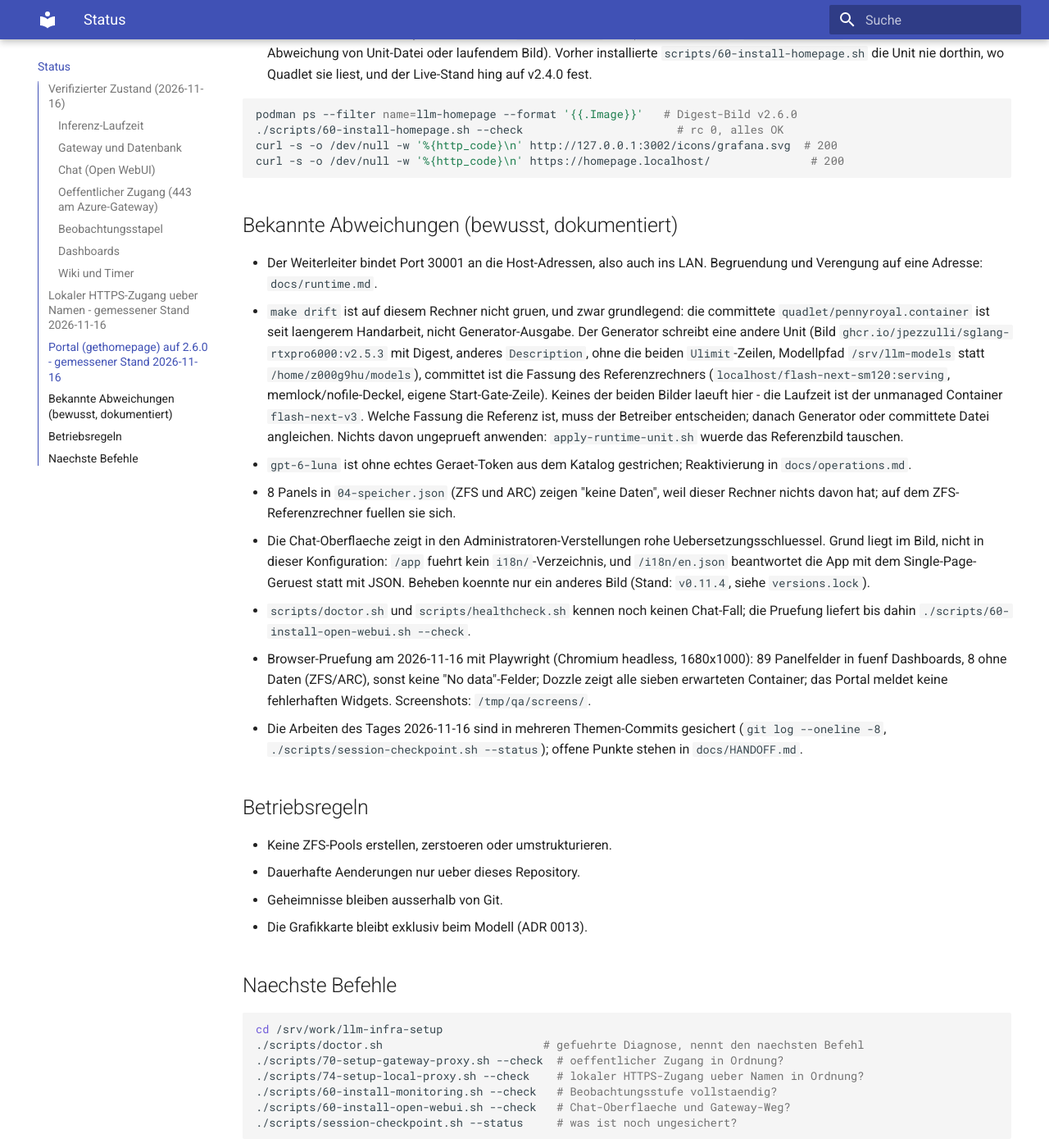
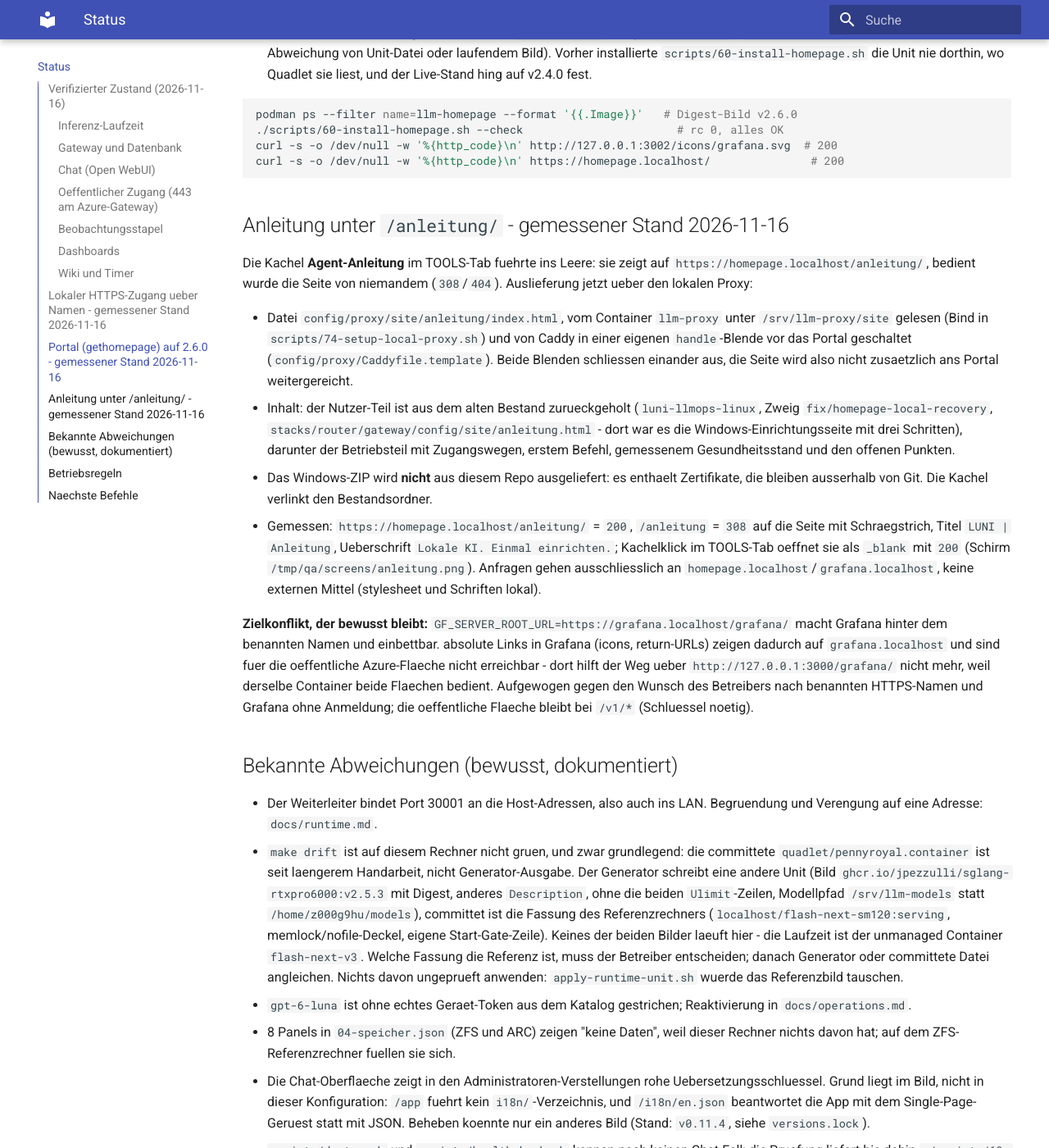
Before and after one commit to thomasdenk79-cyber/llm-infra-setup, an MkDocs documentation site: the page built from docs/status.md, in a window 1280 px wide and 1400 px high, scrolled down 3790 px. Shown: the whole window at 82% size. Built offline with MkDocs 1.6.1 and Material for MkDocs 9.7.7, drawn with Linux system fonts in a browser that asks for light colours.

Commit message:
proxy: Anleitung unter /anleitung/ und Pflichtpunkte fuer llm-proxy
Die TOOLS-Kachel zeigte auf eine Seite, die niemand bediente. Sie liegt jetzt
im Repo und wird von Caddy in einer eigenen Blende vor dem Portal bedient;
der Windows-Schnellstart ist aus dem alten Bestand zurueckgeholt. Dazu die
AGENTS-Pflichtpunkte: Kennzahlen ueber den bestehenden Sammler und ein
Diagnosefall. site/ in .gitignore traf auch config/proxy/site - ohne die
Ausnahme waere die Anleitung stillschweigend nicht in Git gelandet.

Co-authored-by: OmO <omo@local>

````diff
--- a/docs/status.md
+++ b/docs/status.md
@@ -211,6 +211,39 @@ curl -s -o /dev/null -w '%{http_code}\n' http://127.0.0.1:3002/icons/grafana.svg
 curl -s -o /dev/null -w '%{http_code}\n' https://homepage.localhost/               # 200
 ```
 
+## Anleitung unter `/anleitung/` - gemessener Stand 2026-11-16
+
+Die Kachel **Agent-Anleitung** im TOOLS-Tab fuehrte ins Leere: sie zeigt auf
+`https://homepage.localhost/anleitung/`, bedient wurde die Seite von niemandem
+(`308`/`404`). Auslieferung jetzt ueber den lokalen Proxy:
+
+- Datei `config/proxy/site/anleitung/index.html`, vom Container `llm-proxy` unter
+  `/srv/llm-proxy/site` gelesen (Bind in `scripts/74-setup-local-proxy.sh`) und von
+  Caddy in einer eigenen `handle`-Blende vor das Portal geschaltet
+  (`config/proxy/Caddyfile.template`). Beide Blenden schliessen einander aus, die
+  Seite wird also nicht zusaetzlich ans Portal weitergereicht.
+- Inhalt: der Nutzer-Teil ist aus dem alten Bestand zurueckgeholt
+  (`luni-llmops-linux`, Zweig `fix/homepage-local-recovery`,
+  `stacks/router/gateway/config/site/anleitung.html` - dort war es die
+  Windows-Einrichtungsseite mit drei Schritten), darunter der Betriebsteil mit
+  Zugangswegen, erstem Befehl, gemessenem Gesundheitsstand und den offenen Punkten.
+- Das Windows-ZIP wird **nicht** aus diesem Repo ausgeliefert: es enthaelt
+  Zertifikate, die bleiben ausserhalb von Git. Die Kachel verlinkt den Bestandsordner.
+- Gemessen: `https://homepage.localhost/anleitung/` = `200`, `/anleitung` = `308` auf
+  die Seite mit Schraegstrich, Titel `LUNI | Anleitung`, Ueberschrift `Lokale KI.
+  Einmal einrichten.`; Kachelklick im TOOLS-Tab oeffnet sie als `_blank` mit `200`
+  (Schirm `/tmp/qa/screens/anleitung.png`). Anfragen gehen ausschliesslich an
+  `homepage.localhost`/`grafana.localhost`, keine externen Mittel (stylesheet und
+  Schriften lokal).
+
+**Zielkonflikt, der bewusst bleibt:** `GF_SERVER_ROOT_URL=https://grafana.localhost/grafana/`
+macht Grafana hinter dem benannten Namen und einbettbar. absolute Links in Grafana
+(icons, return-URLs) zeigen dadurch auf `grafana.localhost` und sind fuer die
+oeffentliche Azure-Flaeche nicht erreichbar - dort hilft der Weg ueber
+`http://127.0.0.1:3000/grafana/` nicht mehr, weil derselbe Container beide Flaechen
+bedient. Aufgewogen gegen den Wunsch des Betreibers nach benannten HTTPS-Namen und
+Grafana ohne Anmeldung; die oeffentliche Flaeche bleibt bei `/v1/*` (Schluessel noetig).
+
 ## Bekannte Abweichungen (bewusst, dokumentiert)
 
 - Der Weiterleiter bindet Port 30001 an die Host-Adressen, also auch ins LAN.
````
Also changed, not shown: CHANGELOG.md (+25 -0 lines), config/proxy/site/anleitung/index.html (added, +162 -0 lines), docs/HANDOFF.md (+22 -0 lines), 5 other files.
